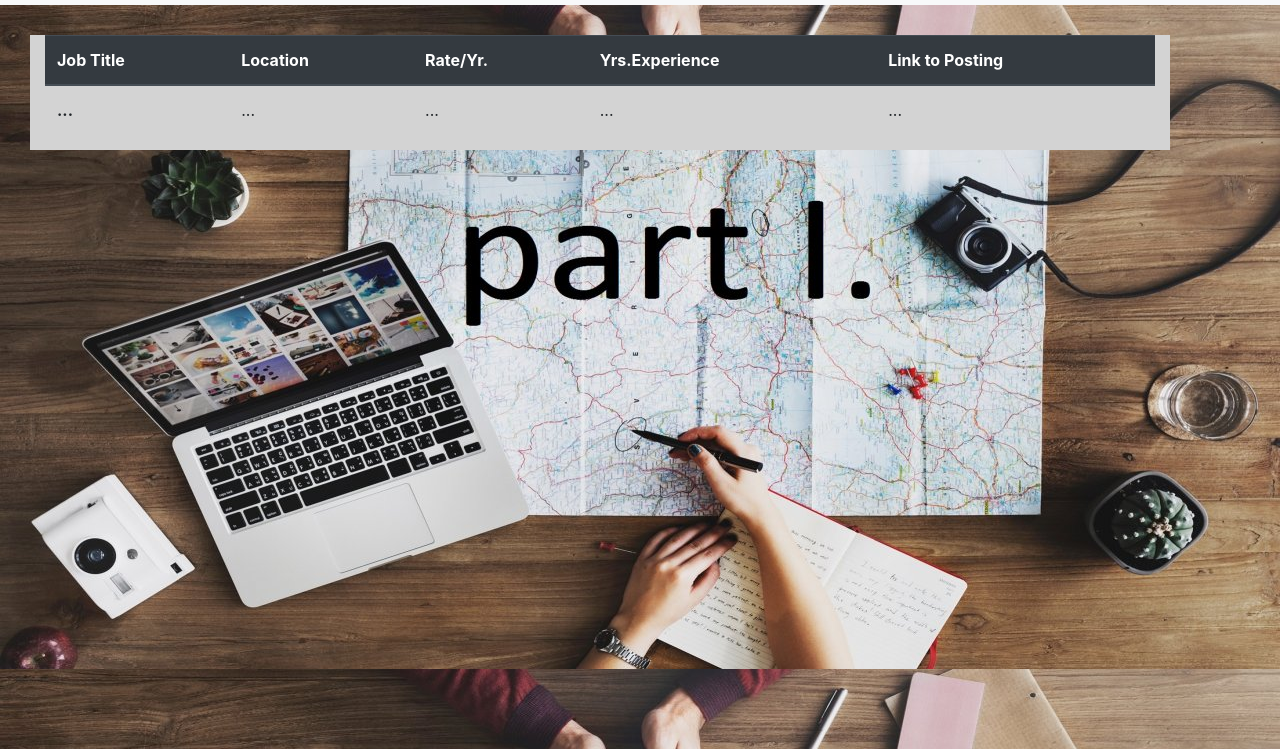
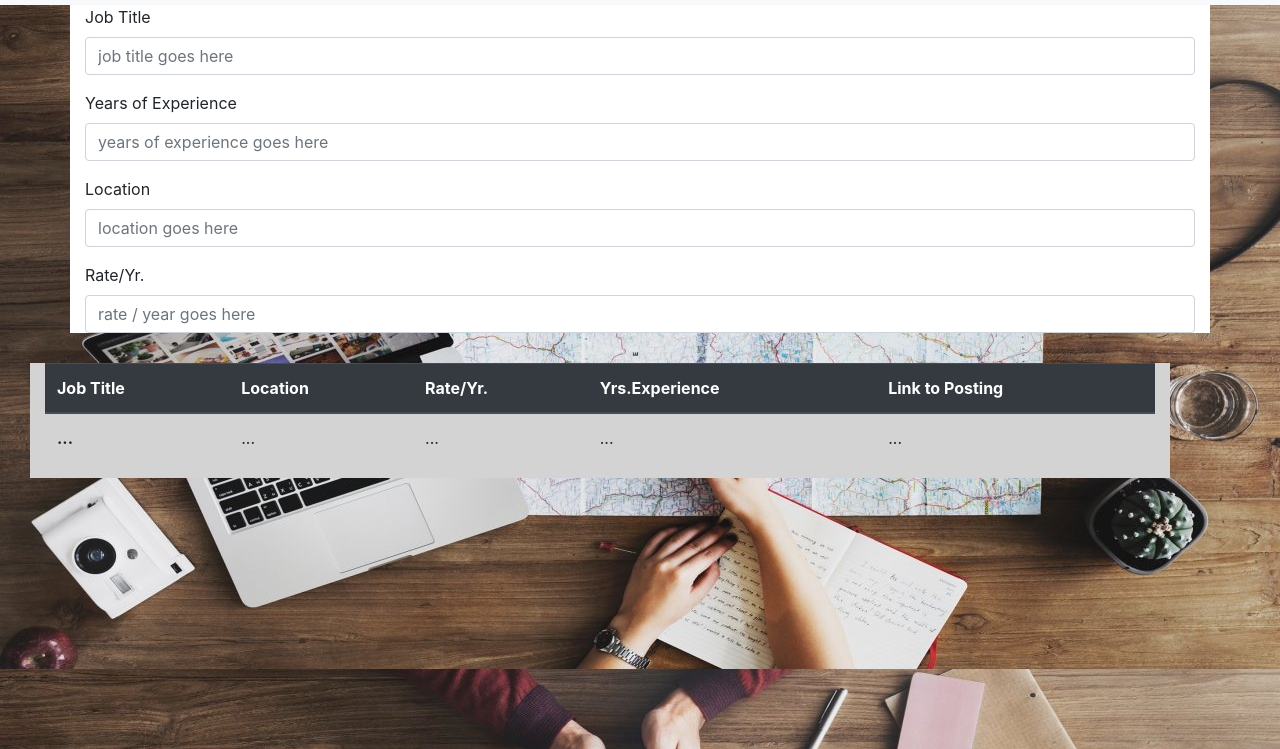
Before and after one commit to cganzon/Project-One, a plain HTML site: page LFWsearchPage.html in a window 1280 px wide. Shown: the part 51-800 px from the top of the page. Drawn offline with nearby package versions, Linux system fonts and the light colour scheme.

Commit message:
moar style changes and stuffs i wanna play video games meh

```diff
--- a/LFWsearchPage.html
+++ b/LFWsearchPage.html
@@ -32,7 +32,27 @@
             </ul>
         </div>
     </nav>
-
+    <div id="LFWSearchParams" class="container">
+        <form>
+            <div class="form-group">
+                <label for="exampleFormControlInput1">Job Title</label>
+                <input type="email" class="form-control" id="jobTitleSearchInput" placeholder="job title goes here">
+            </div>
+            <div class="form-group">
+                <label for="exampleFormControlInput1">Years of Experience</label>
+                <input type="email" class="form-control" id="yearsOfExperienceSearchInput"
+                    placeholder="years of experience goes here">
+            </div>
+            <div class="form-group">
+                <label for="exampleFormControlInput1">Location</label>
+                <input type="email" class="form-control" id="locationSearchInput" placeholder="location goes here">
+            </div>
+            <div class="form-group">
+                <label for="exampleFormControlInput1">Rate/Yr.</label>
+                <input type="email" class="form-control" id="yearlyRateSearchInput" placeholder="rate / year goes here">
+            </div>
+        </form>
+    </div>
     <div class="container" id="resultsPageContainer">
         <table class="table">
             <thead class="thead-dark">
@@ -65,6 +85,8 @@
 
 
 
+
+
     <script src="assets/js/starterApp.js"></script>
     <script src="https://ajax.googleapis.com/ajax/libs/jquery/3.3.1/jquery.min.js"></script>
 </body>
--- a/assets/css/LFWresultspagestylesheet.css
+++ b/assets/css/LFWresultspagestylesheet.css
@@ -3,3 +3,7 @@
     margin: 30px;
     align-content: center;
 }
+
+#LFWSearchParams{
+    background-color: white;
+}
--- a/assets/css/LFWstylesheet.css
+++ b/assets/css/LFWstylesheet.css
@@ -2,3 +2,7 @@ body {
       background-repeat: no-repeat;
       background-size: cover;
   }
+
+  #LFWSearchParams{
+      background-color: wheat;
+  }
```
